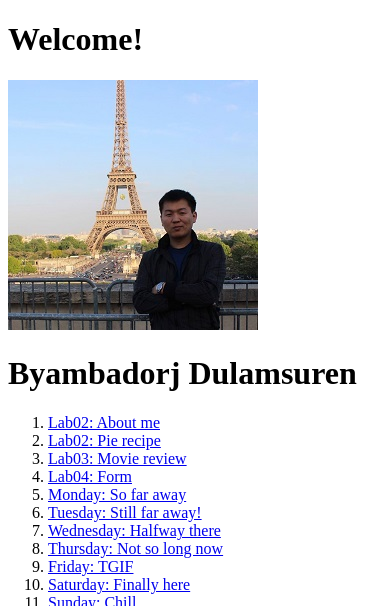
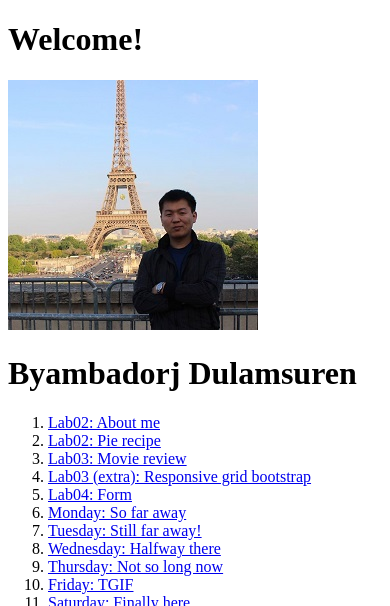
Before and after one commit to byambaa005/byambaa.github.io, a plain HTML site: page index.html in a window 390 px wide. Shown: the top 606 px of the page. Drawn offline with Linux system fonts and the light colour scheme.

Commit message:
responsive

```diff
--- a/index.html
+++ b/index.html
@@ -14,6 +14,7 @@
         <li><a href="aboutme.html">Lab02: About me</a></li>
         <li><a href="pie.html">Lab02: Pie recipe</a></li>
         <li><a href="tmnt.html">Lab03: Movie review</a></li>
+        <li><a href="responsive.html">Lab03 (extra): Responsive grid bootstrap</a></li>
         <li><a href="form.html">Lab04: Form</a></li>
         <li><a href="#">Monday: So far away</a></li>
         <li><a href="#">Tuesday: Still far away!</a></li>
```
